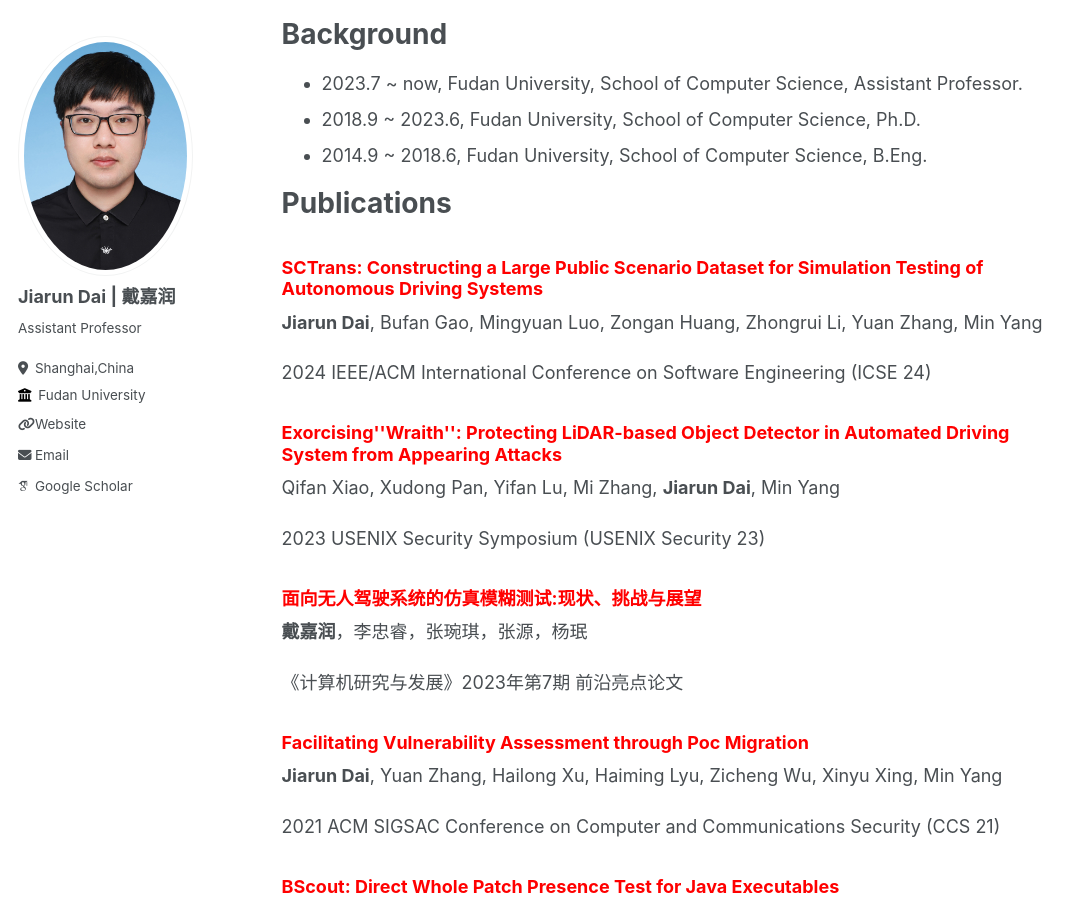
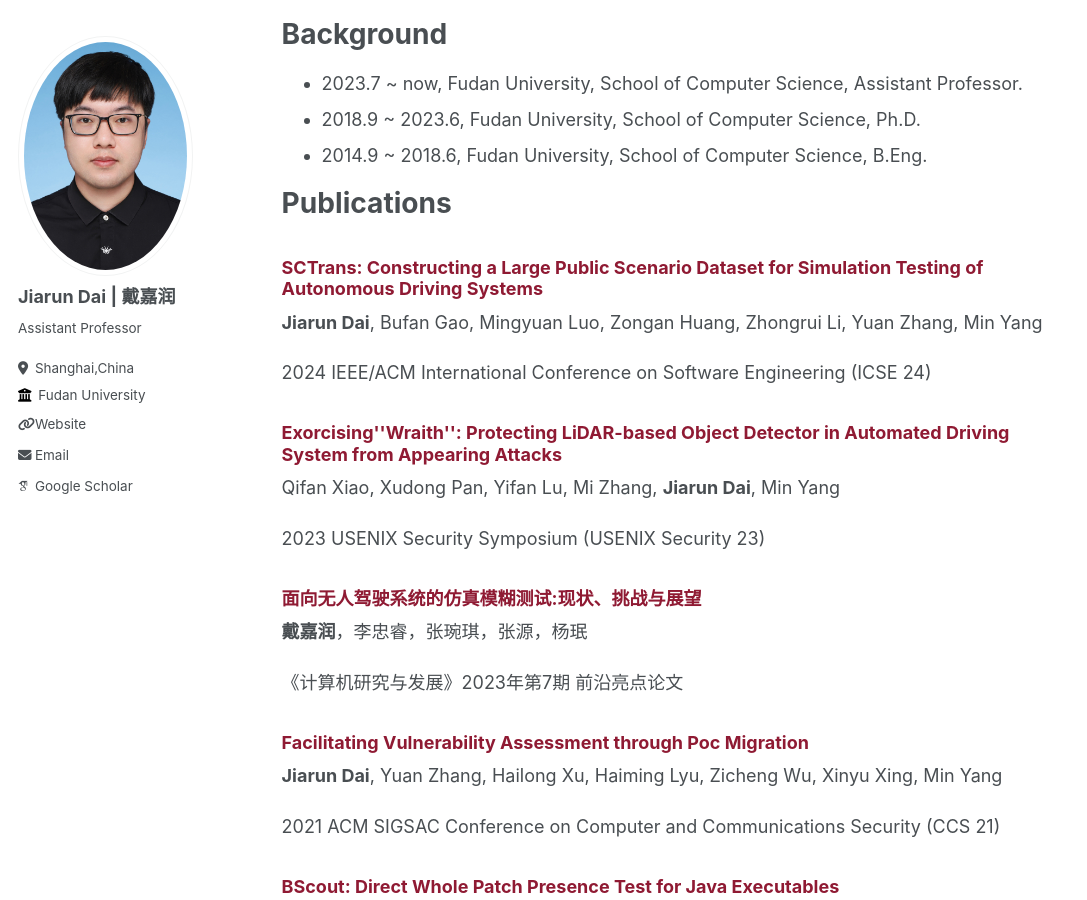
Before and after one commit to DJRRR/djrrr.github.io, a Jekyll site: the page built from _pages/about.md, in a window 1280 px wide and 900 px high, scrolled down 567 px. Shown: the whole window, without its empty margins (0-1087 px from the left). Built offline with Jekyll 4.4.1, drawn with Linux system fonts in a browser that asks for light colours; some web fonts are replaced.

Commit message:
Update about.md

```diff
--- a/_pages/about.md
+++ b/_pages/about.md
@@ -23,37 +23,37 @@ Background
 
 Publications
 ======
-### <font color="red">SCTrans: Constructing a Large Public Scenario Dataset for Simulation Testing of Autonomous Driving Systems</font>
+### <font color="#8f1a33">SCTrans: Constructing a Large Public Scenario Dataset for Simulation Testing of Autonomous Driving Systems</font>
 
 **Jiarun Dai**, Bufan Gao, Mingyuan Luo, Zongan Huang, Zhongrui Li, Yuan Zhang, Min Yang
 
 2024 IEEE/ACM International Conference on Software Engineering (ICSE 24)
 
-### <font color="red">Exorcising''Wraith'': Protecting LiDAR-based Object Detector in Automated Driving System from Appearing Attacks</font>
+### <font color="#8f1a33">Exorcising''Wraith'': Protecting LiDAR-based Object Detector in Automated Driving System from Appearing Attacks</font>
 
 Qifan Xiao, Xudong Pan, Yifan Lu, Mi Zhang, **Jiarun Dai**, Min Yang
 
 2023 USENIX Security Symposium (USENIX Security 23)
 
-### <font color="red">面向无人驾驶系统的仿真模糊测试:现状、挑战与展望</font>
+### <font color="#8f1a33">面向无人驾驶系统的仿真模糊测试:现状、挑战与展望</font>
 
 **戴嘉润**，李忠睿，张琬琪，张源，杨珉
 
 《计算机研究与发展》2023年第7期 前沿亮点论文
 
-### <font color="red">Facilitating Vulnerability Assessment through Poc Migration</font>
+### <font color="#8f1a33">Facilitating Vulnerability Assessment through Poc Migration</font>
 
 **Jiarun Dai**, Yuan Zhang, Hailong Xu, Haiming Lyu, Zicheng Wu, Xinyu Xing, Min Yang
 
 2021 ACM SIGSAC Conference on Computer and Communications Security (CCS 21)
 
-### <font color="red">BScout: Direct Whole Patch Presence Test for Java Executables</font>
+### <font color="#8f1a33">BScout: Direct Whole Patch Presence Test for Java Executables</font>
 
 **Jiarun Dai**, Yuan Zhang, Zheyue Jiang, Yingtian Zhou, Junyan Chen, Xinyu Xing, Xiaohan Zhang, Xin Tan, Min Yang, Zhemin Yang
 
 2020 USENIX Security Symposium (USENIX Security 20)
 
-### <font color="red">Detecting Third-party Libraries in Android Applications with High Precision and Recall</font>
+### <font color="#8f1a33">Detecting Third-party Libraries in Android Applications with High Precision and Recall</font>
 
 Yuan Zhang, **Jiarun Dai**, Xiaohan Zhang, Sirong Huang, Zhemin Yang, Min Yang, Hao Chen
 
```
